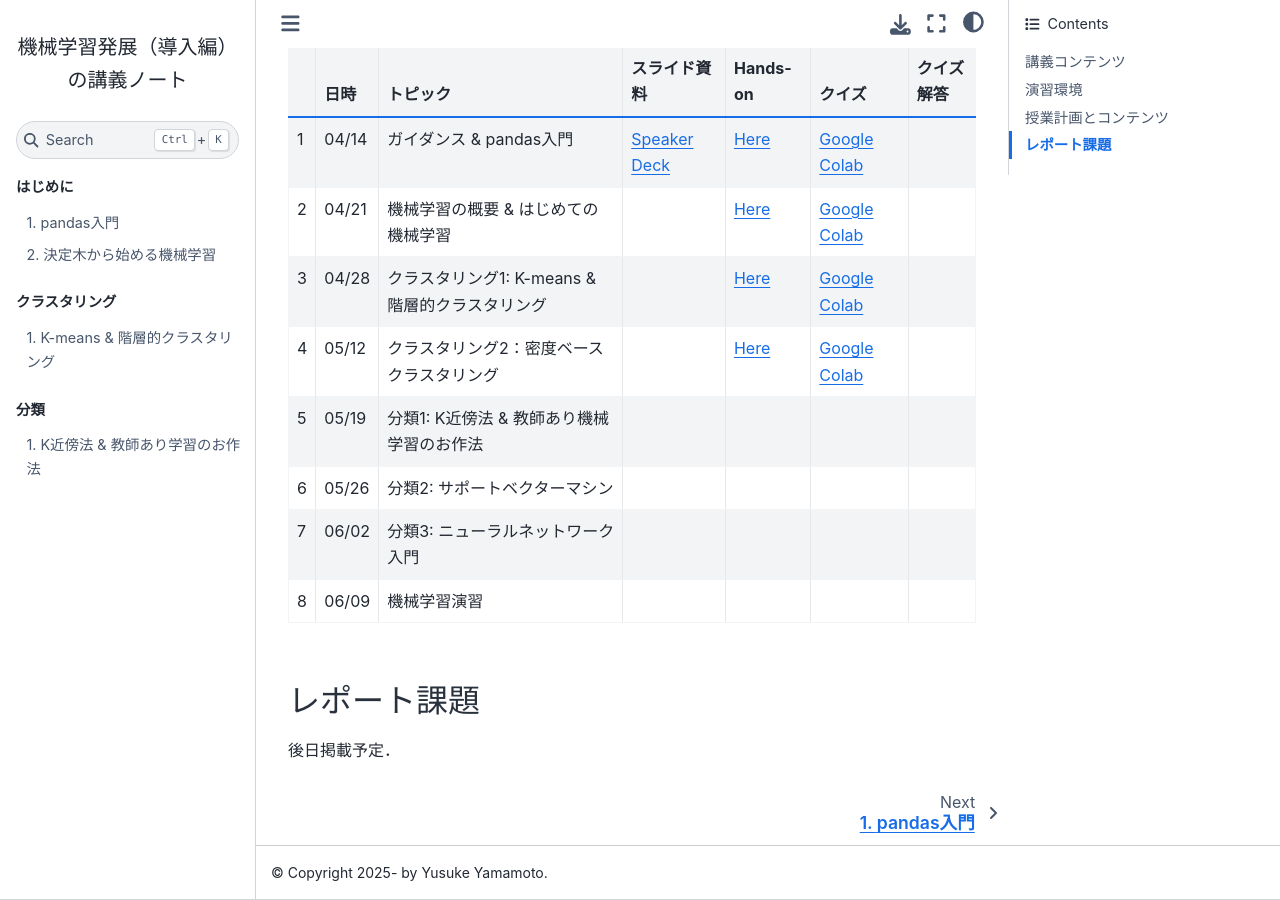
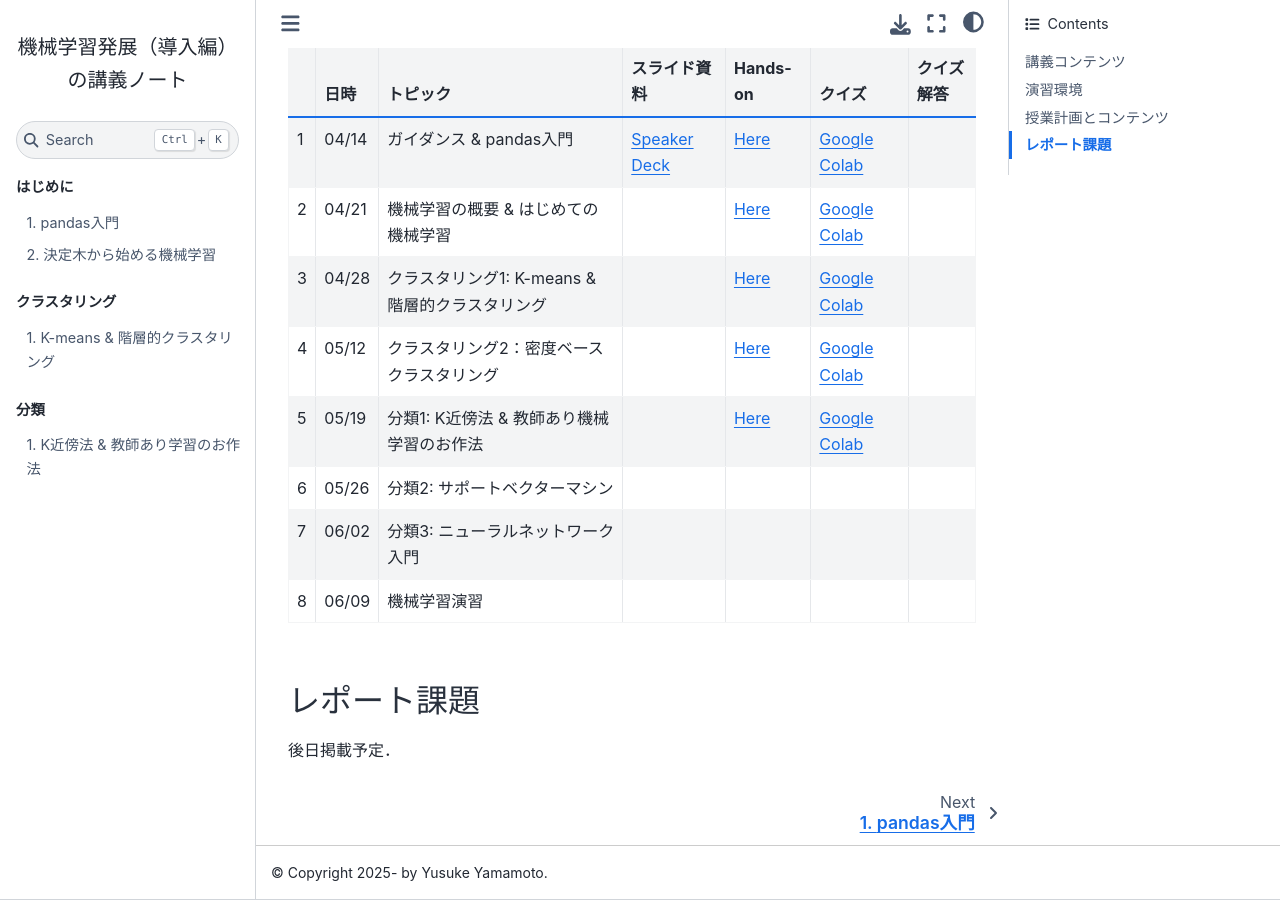
Before and after one commit to hontolab-courses/ml-lecturenote, a Jupyter Book: the page built from index.md, in a window 1280 px wide and 900 px high, scrolled down 899 px. Built offline with Jupyter Book 1.0.4 settings and Sphinx 7.4.7 and the Sphinx Book theme 1.1.4, drawn with Linux system fonts in a browser that asks for light colours; pages that are not in the unit, such as notebooks, are missing from menus.

Commit message:
K近傍法 - code

```diff
--- a/index.md
+++ b/index.md
@@ -31,7 +31,7 @@ Googleアカウントを持っていない学生は，授業までに取得し
 | 2 | 04/21 | 機械学習の概要 & はじめての機械学習 |  | [Here](content/introduction-to-ml.ipynb) | [Google Colab](https://colab.research.google.com/github/hontolab-courses/ml-lecturenote/blob/main/content/quiz/introduction-to-ml.ipynb) |  |
 | 3 | 04/28 | クラスタリング1: K-means & 階層的クラスタリング |   | [Here](content/kmeans-and-hierarchical-clustering.ipynb) | [Google Colab](https://colab.research.google.com/github/hontolab-courses/ml-lecturenote/blob/main/content/quiz/kmeans-and-hierarchical-clustering.ipynb) |  |
 | 4 | 05/12 | クラスタリング2：密度ベースクラスタリング |  | [Here](content/dbscan-and-others.ipynb) | [Google Colab](https://colab.research.google.com/github/hontolab-courses/ml-lecturenote/blob/main/content/quiz/dbscan-and-others.ipynb) |  |
-| 5 | 05/19 | 分類1: K近傍法 & 教師あり機械学習のお作法 |   |  |  |  |
+| 5 | 05/19 | 分類1: K近傍法 & 教師あり機械学習のお作法 |  | [Here](content/knn-and-ml-flow.ipynb) | [Google Colab](https://colab.research.google.com/github/hontolab-courses/ml-lecturenote/blob/main/content/quiz/knn-and-ml-flow.ipynb) |  |
 | 6 | 05/26 | 分類2: サポートベクターマシン |  |  |  |  |
 | 7 | 06/02 | 分類3: ニューラルネットワーク入門 |  |  |  |  |
 | 8 | 06/09 | 機械学習演習 |  |  |  |  |
```
